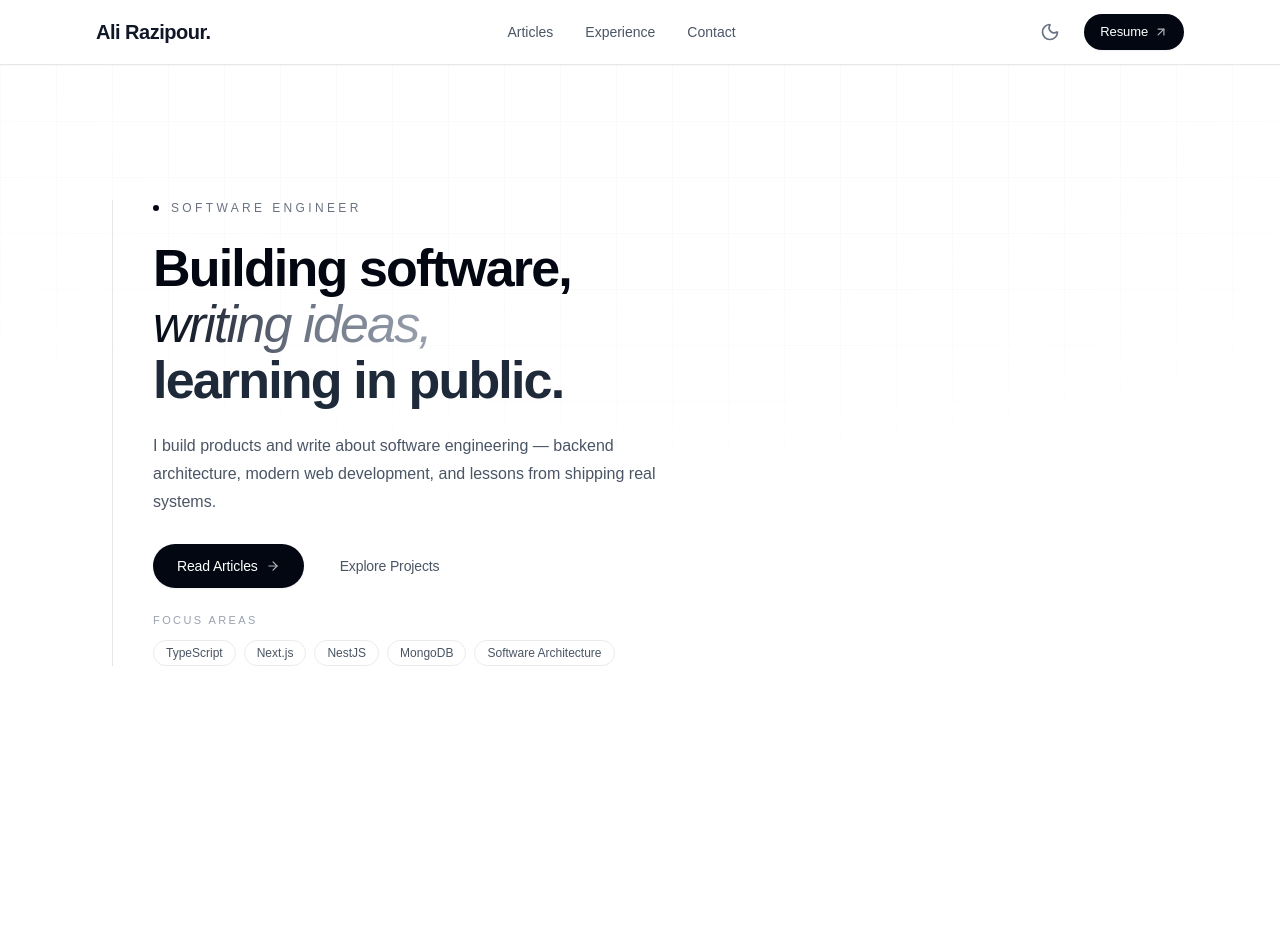
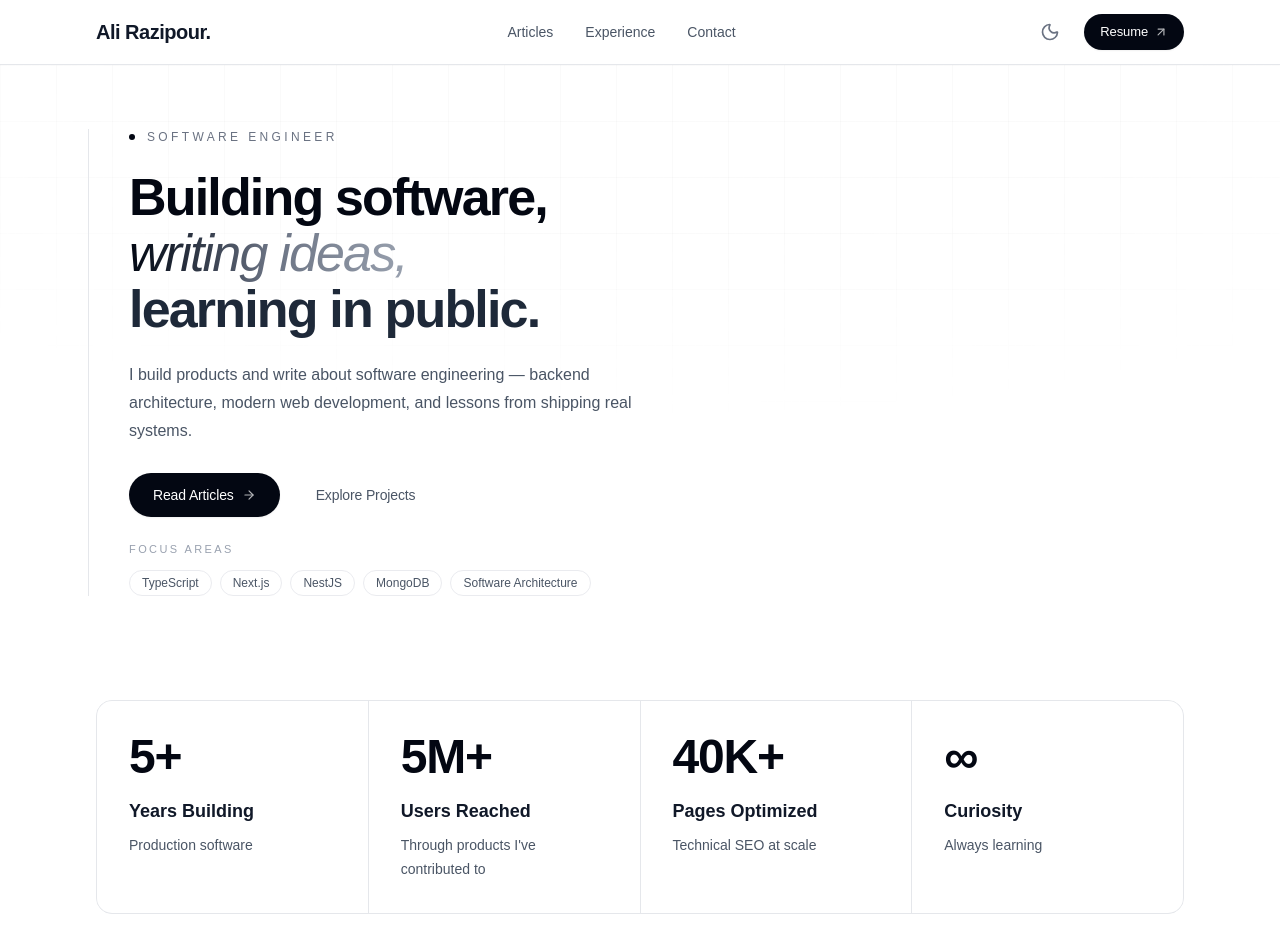
Before and after one commit to kai-zen/personal-website, a Next.js app: page / in a window 1280 px wide. Before the commit the page ends 801 px from the top, so only its background shows below. Built offline with nearby package versions, Linux system fonts and the light colour scheme.

Commit message:
[0.3.0]: Added highlights section.

```diff
--- a/package.json
+++ b/package.json
@@ -1,6 +1,6 @@
 {
   "name": "portfolio",
-  "version": "0.2.1",
+  "version": "0.3.0",
   "private": true,
   "scripts": {
     "dev": "next dev",
--- a/src/app/page.tsx
+++ b/src/app/page.tsx
@@ -1,4 +1,4 @@
-import { HeroSection, Topbar } from "@/sections/home";
+import { HeroSection, HighlightsSection, Topbar } from "@/sections/home";
 import { FC } from "react";
 
 const Home: FC = () => {
@@ -6,6 +6,7 @@ const Home: FC = () => {
     <div>
       <Topbar />
       <HeroSection />
+      <HighlightsSection />
     </div>
   );
 };
--- /dev/null
+++ b/src/sections/home/Highlights.tsx
@@ -0,0 +1,65 @@
+import Typography from "@/shared/components/Typography";
+import { FC } from "react";
+
+const stats = [
+  {
+    value: "5+",
+    label: "Years Building",
+    description: "Production software",
+  },
+  {
+    value: "5M+",
+    label: "Users Reached",
+    description: "Through products I've contributed to",
+  },
+  {
+    value: "40K+",
+    label: "Pages Optimized",
+    description: "Technical SEO at scale",
+  },
+  {
+    value: "∞",
+    label: "Curiosity",
+    description: "Always learning",
+  },
+];
+
+const HighlightsSection: FC = () => {
+  return (
+    <section>
+      <div className="mx-auto max-w-6xl py-10 px-4 sm:px-6 lg:px-8">
+        <div className="grid grid-cols-2 gap-px overflow-hidden rounded-2xl border border-gray-200 bg-gray-200 dark:border-gray-800 dark:bg-gray-800 lg:grid-cols-4">
+          {stats.map((stat) => (
+            <article
+              key={stat.label}
+              className="bg-white p-8 transition-colors hover:bg-gray-50 dark:bg-black dark:hover:bg-gray-950"
+            >
+              <Typography
+                as="p"
+                className="text-5xl font-black tracking-tight text-gray-950 dark:text-white"
+              >
+                {stat.value}
+              </Typography>
+
+              <Typography
+                as="h3"
+                className="mt-4 text-lg font-semibold text-gray-900 dark:text-white"
+              >
+                {stat.label}
+              </Typography>
+
+              <Typography
+                as="p"
+                className="mt-2 text-sm leading-6 text-gray-600 dark:text-gray-400"
+              >
+                {stat.description}
+              </Typography>
+            </article>
+          ))}
+        </div>
+      </div>
+    </section>
+  );
+};
+
+export default HighlightsSection;
--- /dev/null
+++ b/src/sections/home/hero/Background.tsx
@@ -0,0 +1,12 @@
+import { FC } from "react";
+
+const Background: FC = () => {
+  return (
+    <div
+      aria-hidden
+      className="pointer-events-none absolute inset-0 bg-[linear-gradient(to_right,#8080800a_1px,transparent_1px),linear-gradient(to_bottom,#8080800a_1px,transparent_1px)] bg-size-[3.5rem_3.5rem] mask-[radial-gradient(ellipse_80%_60%_at_50%_0%,#000_50%,transparent_100%)] dark:bg-[linear-gradient(to_right,#ffffff0a_1px,transparent_1px),linear-gradient(to_bottom,#ffffff0a_1px,transparent_1px)]"
+    />
+  );
+};
+
+export default Background;
--- a/src/sections/home/hero/index.tsx
+++ b/src/sections/home/hero/index.tsx
@@ -1,17 +1,14 @@
 import { FC } from "react";
 import { Button, Typography } from "@/shared/components";
 import FocusAreas from "./FocusAreas";
+import Background from "./Background";
 
 const HeroSection: FC = () => {
   return (
-    <section className="relative flex min-h-[calc(100dvh-4rem)] items-center overflow-hidden">
-      <div
-        aria-hidden
-        className="pointer-events-none absolute inset-0 bg-[linear-gradient(to_right,#8080800a_1px,transparent_1px),linear-gradient(to_bottom,#8080800a_1px,transparent_1px)] bg-size-[3.5rem_3.5rem] mask-[radial-gradient(ellipse_80%_60%_at_50%_0%,#000_50%,transparent_100%)] dark:bg-[linear-gradient(to_right,#ffffff0a_1px,transparent_1px),linear-gradient(to_bottom,#ffffff0a_1px,transparent_1px)]"
-      />
-
-      <div className="relative mx-auto w-full max-w-6xl px-6 py-8 sm:px-8 sm:py-10 lg:px-12">
-        <div className="max-w-3xl border-l border-gray-200 pl-8 sm:pl-10 dark:border-gray-800">
+    <section className="relative flex items-center overflow-hidden">
+      <Background />
+      <div className="relative mx-auto w-full max-w-6xl px-6 py-16">
+        <div className="max-w-3xl border-l border-gray-200 pl-8 sm:pl-10 dark:border-white/20">
           <div className="flex flex-col gap-5 sm:gap-6">
             <div className="flex items-center gap-3">
               <span
--- a/src/sections/home/index.ts
+++ b/src/sections/home/index.ts
@@ -1,2 +1,3 @@
 export { default as Topbar } from "./Topbar";
 export { default as HeroSection } from "./hero/index";
+export { default as HighlightsSection } from "./Highlights";
```
